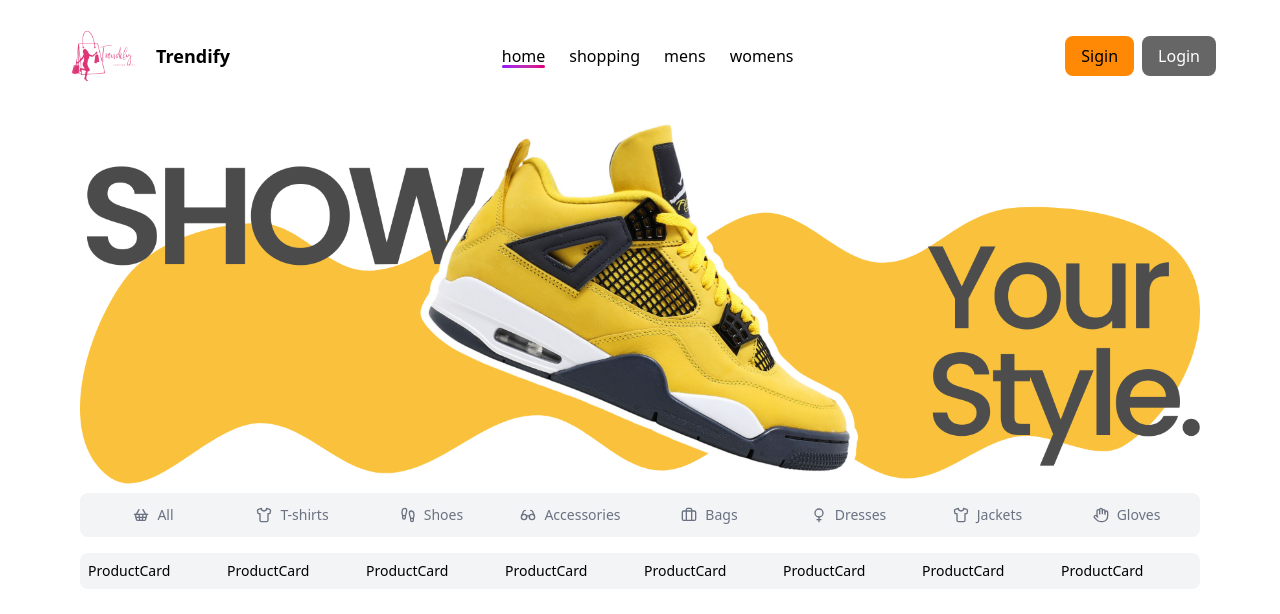
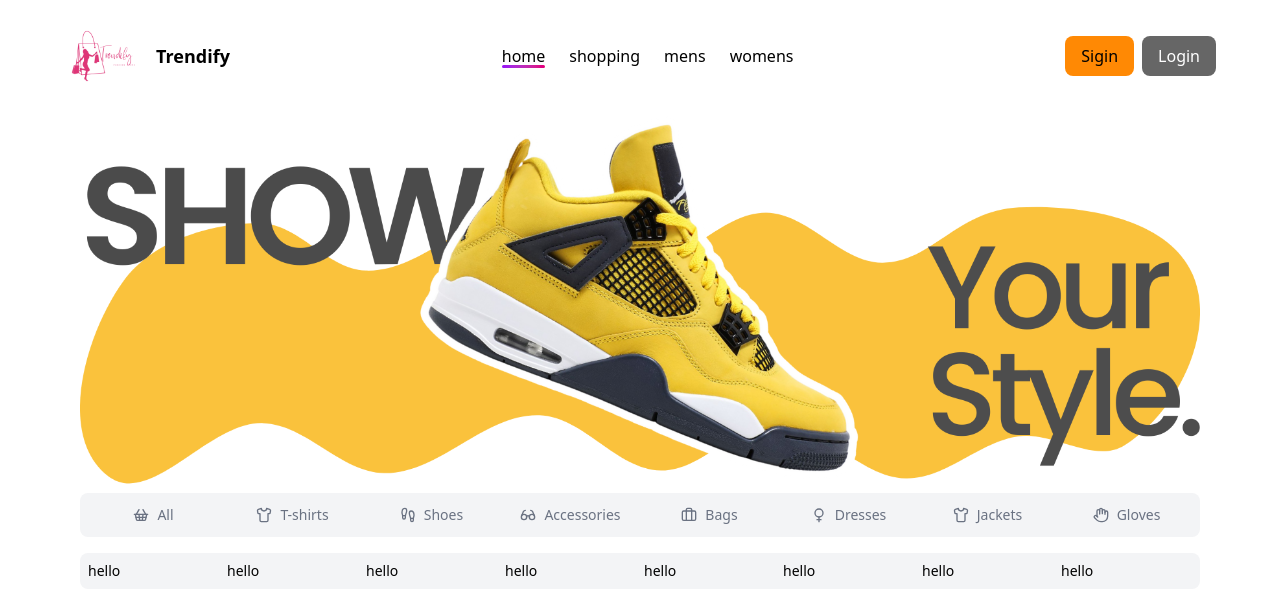
Before and after one commit to mdjameel04/Trendify, a Next.js app: page / in a window 1280 px wide. Shown: the top 614 px of the page. Built offline with nearby package versions, Linux system fonts and the light colour scheme.

Commit message:
completed cartegory

```diff
--- a/Components/Navbar.tsx
+++ b/Components/Navbar.tsx
@@ -93,7 +93,7 @@ priority
       </button>
 
       {/* Menu */}
-      <div className="flex flex-col gap-3 text-center">
+      <div className="flex flex-col gap-3 text-center z-50">
         {NavItems.map((item) => (
            <Link href={item.path} onClick={toggleMenu}>
           <button
--- a/Components/ProductCard.tsx
+++ b/Components/ProductCard.tsx
@@ -3,7 +3,7 @@ import React from 'react'
 
 const ProductCard = ({product}:{product:productType} ) => {
   return (
-    <div>ProductCard</div>
+    <div>hello </div>
   )
 }
 
```
